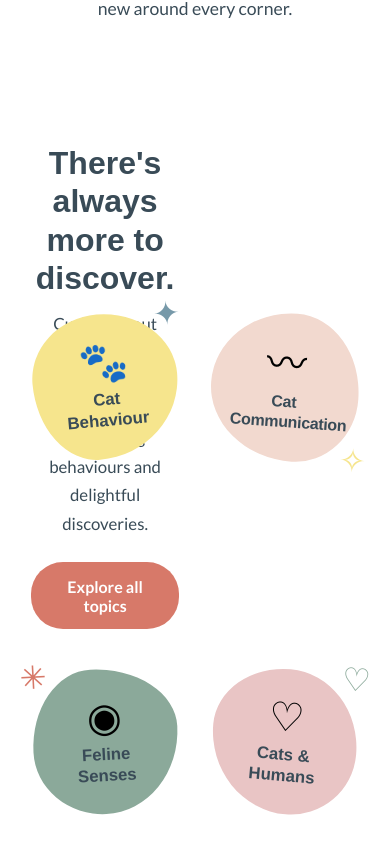
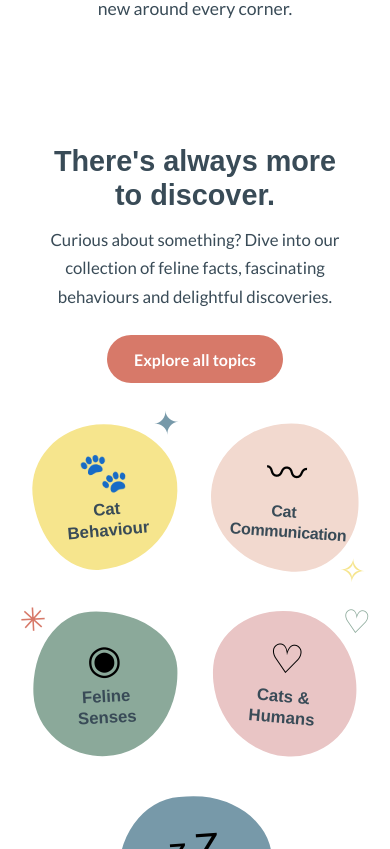
Before and after one commit to PeachyPeony/wonderfully-feline, a React (Vite) app in the folder frontend/: page / in a window 390 px wide. Shown: the part 1415-2264 px from the top of the page. Built offline with nearby package versions, Linux system fonts and the light colour scheme; a web font is replaced by a local one.

Commit message:
Add responsive layout for Discover section

```diff
--- a/frontend/src/App.css
+++ b/frontend/src/App.css
@@ -306,7 +306,7 @@
 .explore-invitation h3 {
   margin: 0 0 0.8rem;
   color: var(--color-charcoal-blue);
-  font-size: clamp(2rem, 3.5vw, 2.7rem);
+  font-size: clamp(1rem, 2.5vw, 2rem);
   line-height: 1.2;
 }
 
@@ -423,29 +423,40 @@
 
   .behaviour {
     grid-column: 1;
-    grid-row: 1;
+    grid-row: 2;
   }
 
   .communication {
     grid-column: 2;
-    grid-row: 1;
+    grid-row: 2;
     width: min(155px, 100%);
   }
 
   .senses {
     grid-column: 1;
-    grid-row: 2;
+    grid-row: 3;
   }
 
   .humans {
     grid-column: 2;
-    grid-row: 2;
+    grid-row: 3;
   }
 
   .everyday {
     grid-column: 1 / 3;
-    grid-row: 3;
+    grid-row: 4;
     width: clamp(130px, 45vw, 155px);
+  }
+
+  .explore-invitation {
+    grid-column: 1 / -1;
+    grid-row: 1;
+    justify-self: center;
+    text-align: center;
+  }
+
+  .explore-invitation h3 {
+    font-size: 1.8rem;
   }
 }
 
```
